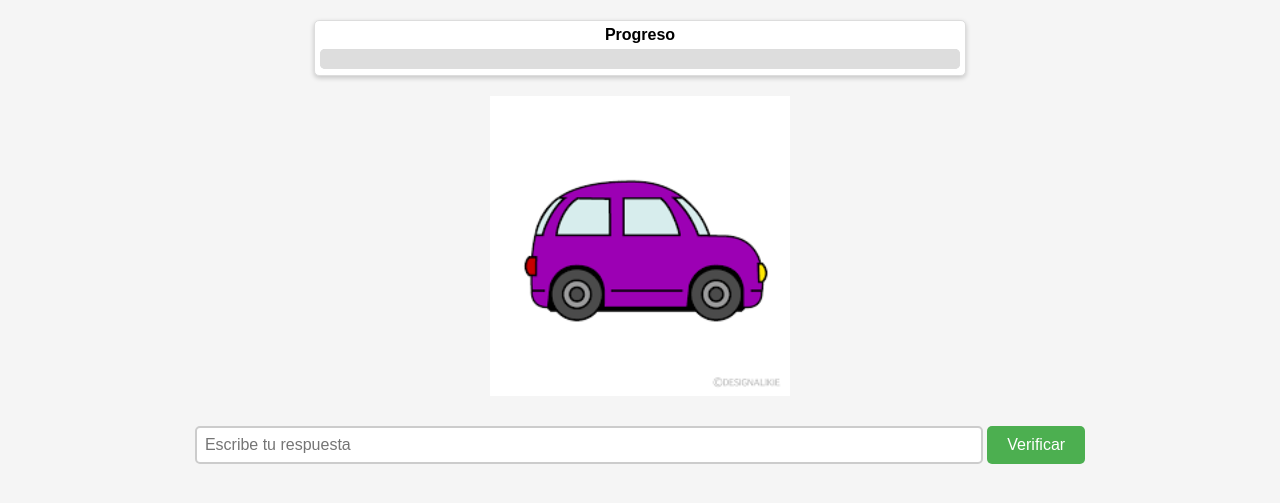
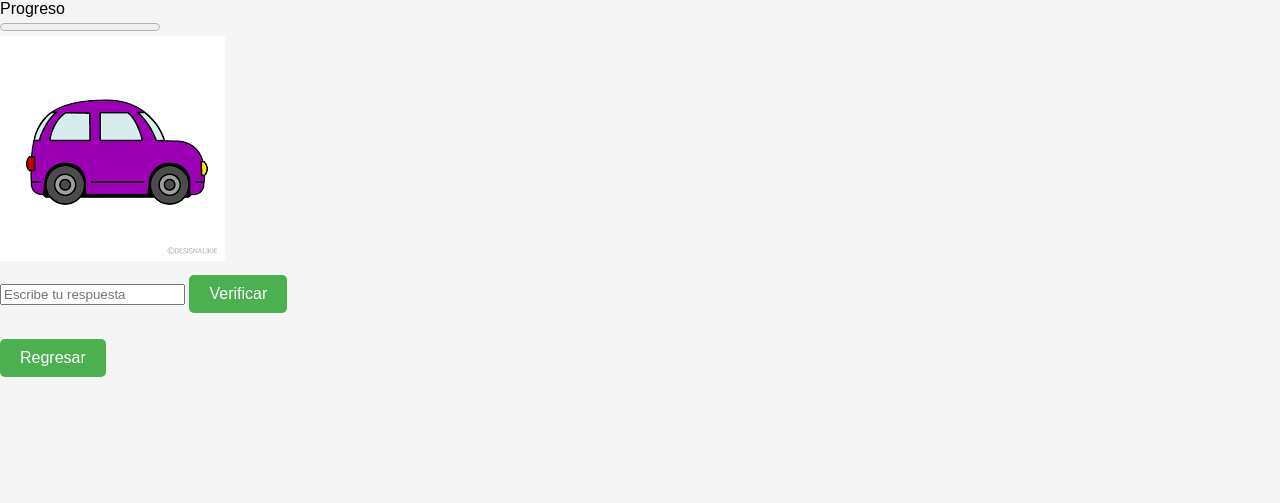
Before and after one commit to JoseArgueta22/PG2_WEB, a PHP site: page /modulo_asociar_palabras.html in a window 1280 px wide. Shown: the top 503 px of the page. Run offline with PHP 8.4, Linux system fonts and the light colour scheme.

Commit message:
No tanto

```diff
--- a/modulo_asociar_palabras.html
+++ b/modulo_asociar_palabras.html
@@ -6,107 +6,10 @@
     <title>Módulo Asociar Palabras con Imágenes</title>
     <link rel="stylesheet" href="style.css">
     <style>
-        /* Estilo para las imágenes con márgenes y tamaño uniforme */
-        #imagen-container img {
-            display: block;
-            width: 300px; /* Ajusta el tamaño según sea necesario */
-            height: 300px; /* Ajusta el tamaño según sea necesario */
-            object-fit: cover; /* Mantiene el aspecto de la imagen sin deformar */
-            margin: 10px auto;
-        }
-
-        /* Estilo para el área de respuesta y botón */
-        #respuesta-container {
-            margin: 20px auto;
-            text-align: center;
-        }
-
-        #respuesta {
-            width: 60%; /* Se reduce el ancho del campo de texto */
-            padding: 8px; /* Ajusta el relleno para mejor apariencia */
-            font-size: 16px;
-            border: 2px solid #ccc;
-            border-radius: 5px;
-        }
-
-        #respuesta-container button {
-            margin-top: 10px;
-            padding: 10px 20px;
-            font-size: 16px;
-            border: none;
-            border-radius: 5px;
-            background-color: #4CAF50;
-            color: white;
-            cursor: pointer;
-        }
-
-        #respuesta-container button:hover {
-            background-color: #45a049;
-        }
-
-        /* Barra de progreso */
-        #barra-progreso-container {
-            margin: 20px auto; /* Centra la barra de progreso */
-            width: 50%; /* Ajusta el tamaño según sea necesario */
-            background: white;
-            border: 1px solid #ddd;
-            border-radius: 5px;
-            padding: 5px;
-            box-shadow: 0px 2px 5px rgba(0,0,0,0.2);
-            text-align: center; /* Centra el contenido dentro del contenedor */
-        }
-
-        #barra-progreso-label {
-            margin-bottom: 5px;
-            font-size: 16px;
-            font-weight: bold;
-        }
-
-        #barra-progreso {
-            width: 100%;
-            height: 20px;
-            border-radius: 5px;
-            appearance: none;
-            background-color: #ddd;
-        }
-
-        #barra-progreso::-webkit-progress-bar {
-            border-radius: 5px;
-            background-color: #ddd;
-        }
-
-        #barra-progreso::-webkit-progress-value {
-            border-radius: 5px;
-            background-color: #4CAF50;
-        }
-
-        #mensaje-container {
-            margin-top: 10px;
-            text-align: center;
-        }
-
-        /* Estilo para mostrar respuestas en una fila horizontal */
-        .respuesta-container {
-            display: flex;
-            flex-wrap: wrap;
-            gap: 10px;
-            justify-content: center;
-            margin-top: 20px;
-        }
-
-        .respuesta {
-            border: 1px solid #ccc;
-            padding: 10px;
-            border-radius: 5px;
-            background-color: #f9f9f9;
-        }
-
-        #resultados-container {
-            display: none;
-        }
+        /* ... tus otros estilos ... */
     </style>
 </head>
-<body>
+<body onload="ocultarBarraDeCarga()">
     <div id="barra-progreso-container">
         <div id="barra-progreso-label">Progreso</div>
         <progress id="barra-progreso" max="10" value="0"></progress>
@@ -127,10 +30,14 @@
         <button onclick="regresar()">Regresar</button>
     </div>
 
-    <!-- Añadir elementos de audio -->
     <audio id="sonido-correcto" src="sounds/correcto.wav"></audio>
     <audio id="sonido-fin-modulo" src="sounds/grito.wav"></audio>
 
+    <script>
+        function ocultarBarraDeCarga() {
+            document.getElementById("loading-bar").style.display = "none"; // Ocultar la barra de carga
+        }
+    </script>
     <script src="modulo_asociar_palabras.js"></script>
 </body>
 </html>
--- a/modulo_asociar_palabras.js
+++ b/modulo_asociar_palabras.js
@@ -43,6 +43,13 @@
 // Función para verificar la respuesta
 function verificarRespuesta() {
     const respuestaUsuario = document.getElementById("respuesta").value.trim().toLowerCase();
+
+    // Verificar si la respuesta está vacía
+    if (respuestaUsuario === "") {
+        alert("Debe ingresar una respuesta antes de continuar.");
+        return; // Detener la ejecución si la respuesta está vacía
+    }
+
     const respuestaCorrecta = imagenesSeleccionadas[indiceImagenActual].respuesta.toLowerCase();
 
     respuestasUsuario.push({ correcta: respuestaCorrecta, usuario: respuestaUsuario });
```
Also changed, not shown: index.html (+11 -2 lines), style.css (+72 -16 lines).
